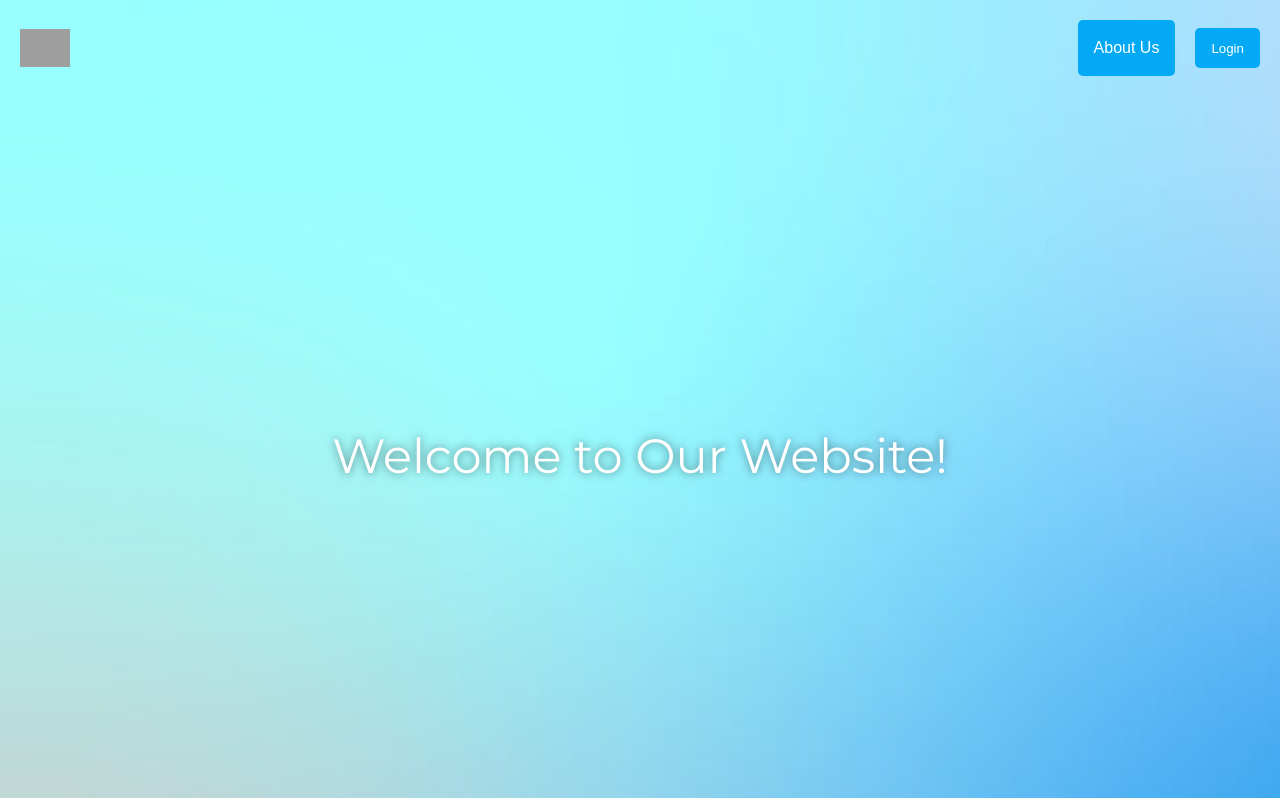
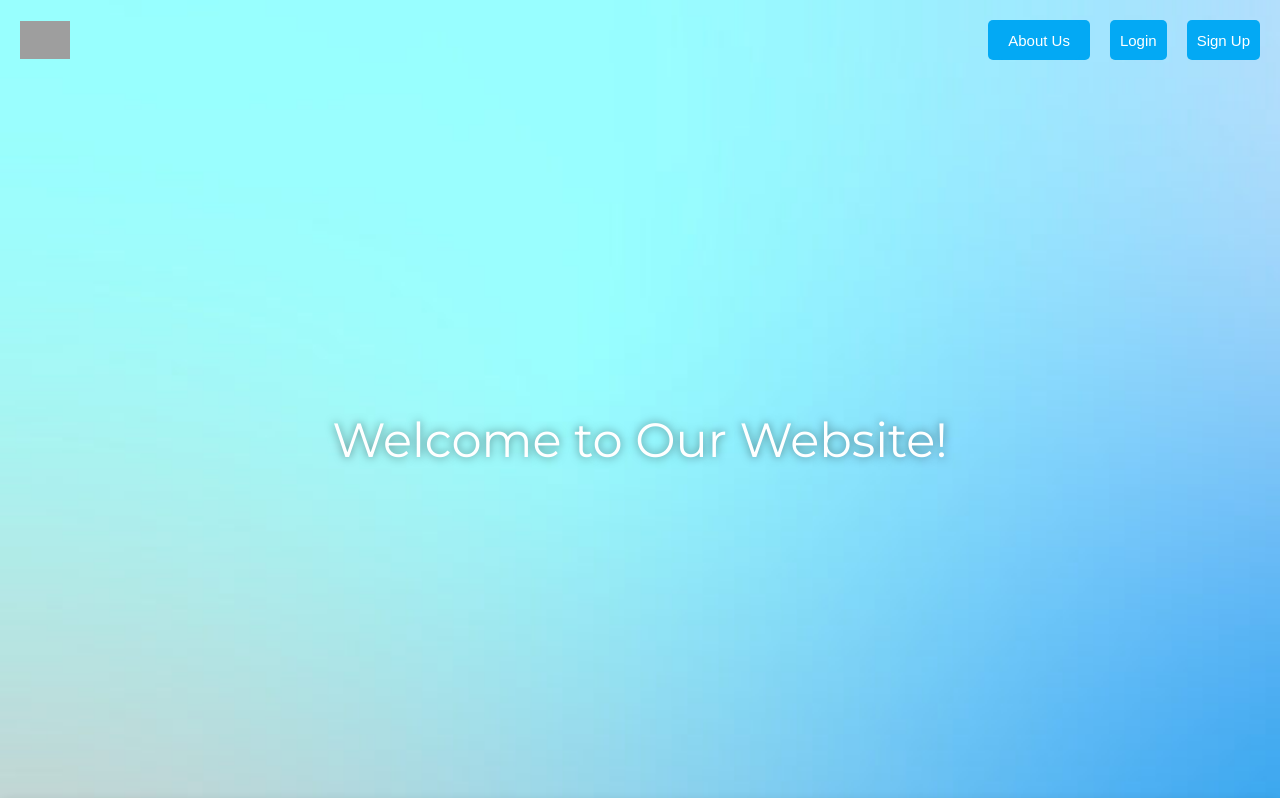
Before and after one commit to zhehan-p/NUSHhack, a React (Create React App) app: page / in a window 1280 px wide. Shown: the top 798 px of the page. Built offline with nearby package versions, Linux system fonts and the light colour scheme; grey boxes are pictures that could not be loaded.

Commit message:
adjust buttons

```diff
--- a/src/App.js
+++ b/src/App.js
@@ -39,8 +39,9 @@ function App() {
           <div class="logo"><img src="logo.png" alt="Logo"/></div>
           <div style={{width: "200px"}}></div>
           <div class="nav-buttons">
-                    <a id="about-us-anchor" class="nav-button">About Us</a>
+                    <a id="about-us-anchor" class="nav-button"><button class="nav-button">About Us</button></a>
                     <button class="nav-button">Login</button>
+                    <button class="nav-button">Sign Up</button>
                     </div>
         </div>
       </div>
--- a/src/home.css
+++ b/src/home.css
@@ -40,14 +40,16 @@ body {
 .nav-button {
     background-color: #03a9f4; /* Blue-green button color */
     color: #fff;
-    padding: 8px 16px; /* Smaller button size */
     border: none;
     border-radius: 5px;
     cursor: pointer;
     height: 40px; /* Same button height */
+    padding-left: 10px;
+    padding-right: 10px;
     display: flex;
     justify-content: center;
     align-items: center;
+    font-size: 15px;
 }
 
 .nav-button:hover {
```
